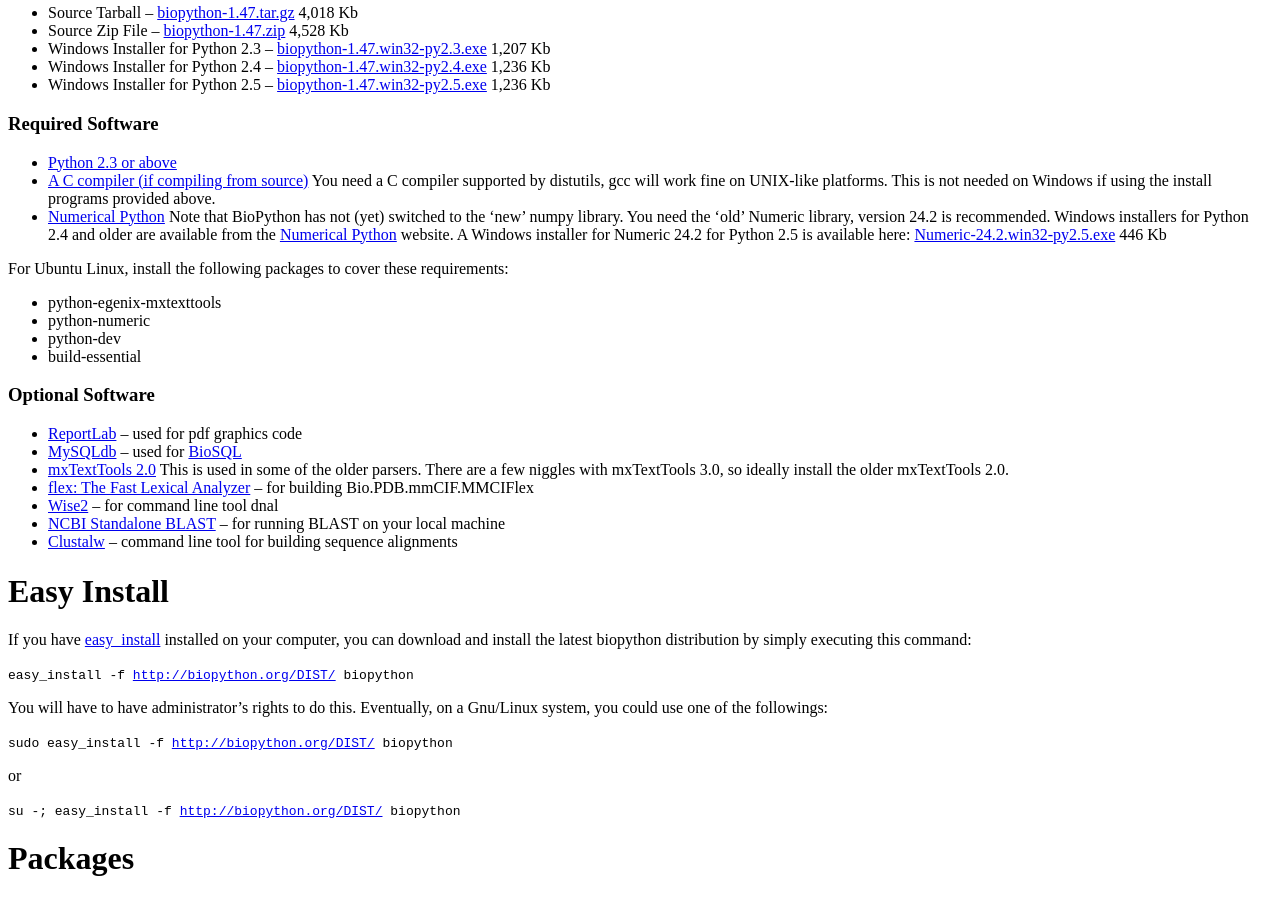
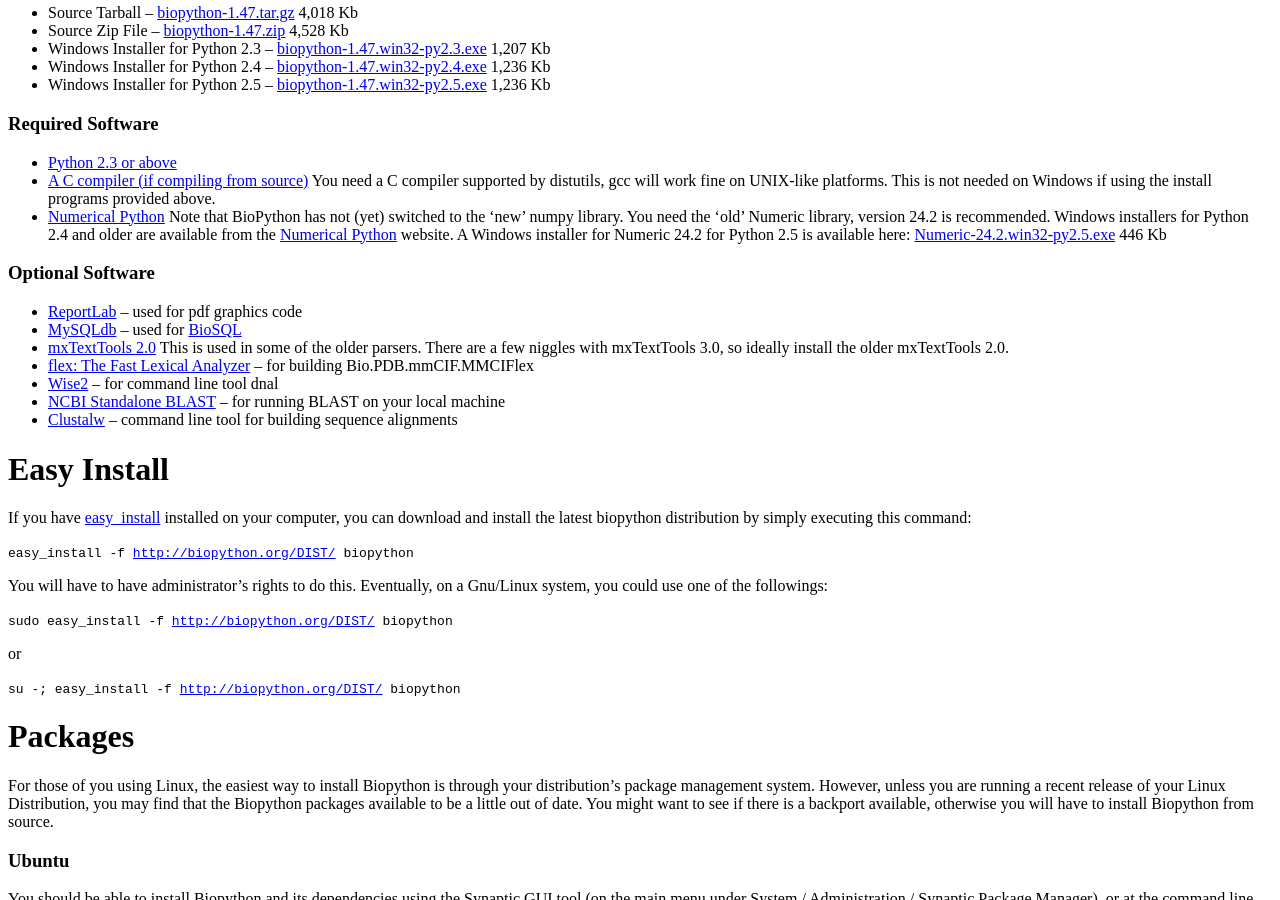
Before and after one commit to biopython/biopython.github.io, a Jekyll site: the page built from wiki/Download.md, in a window 1280 px wide and 900 px high, scrolled down 375 px. Built offline with Jekyll 4.4.1, drawn with Linux system fonts in a browser that asks for light colours.

Commit message:
/* Required Software */

```diff
--- a/wiki/Download.md
+++ b/wiki/Download.md
@@ -56,14 +56,6 @@ page too. If you have trouble try the full installation instructions:
     Windows installer for Numeric 24.2 for Python 2.5 is available here:
     [Numeric-24.2.win32-py2.5.exe](http://biopython.org/DIST/Numeric-24.2.win32-py2.5.exe)
     446 Kb
-
-For Ubuntu Linux, install the following packages to cover these
-requirements:
-
--   python-egenix-mxtexttools
--   python-numeric
--   python-dev
--   build-essential
 
 ### Optional Software
 
```
Also changed, not shown: 1 other file.
